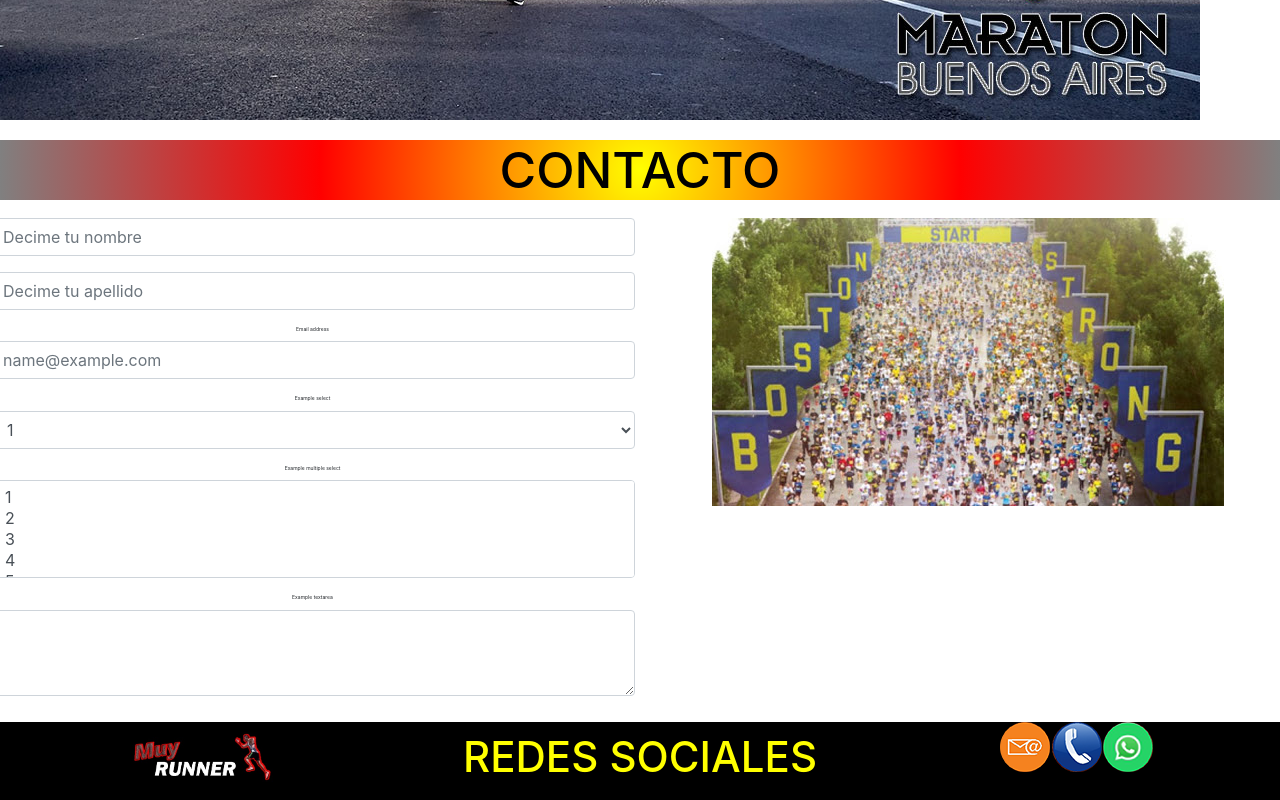
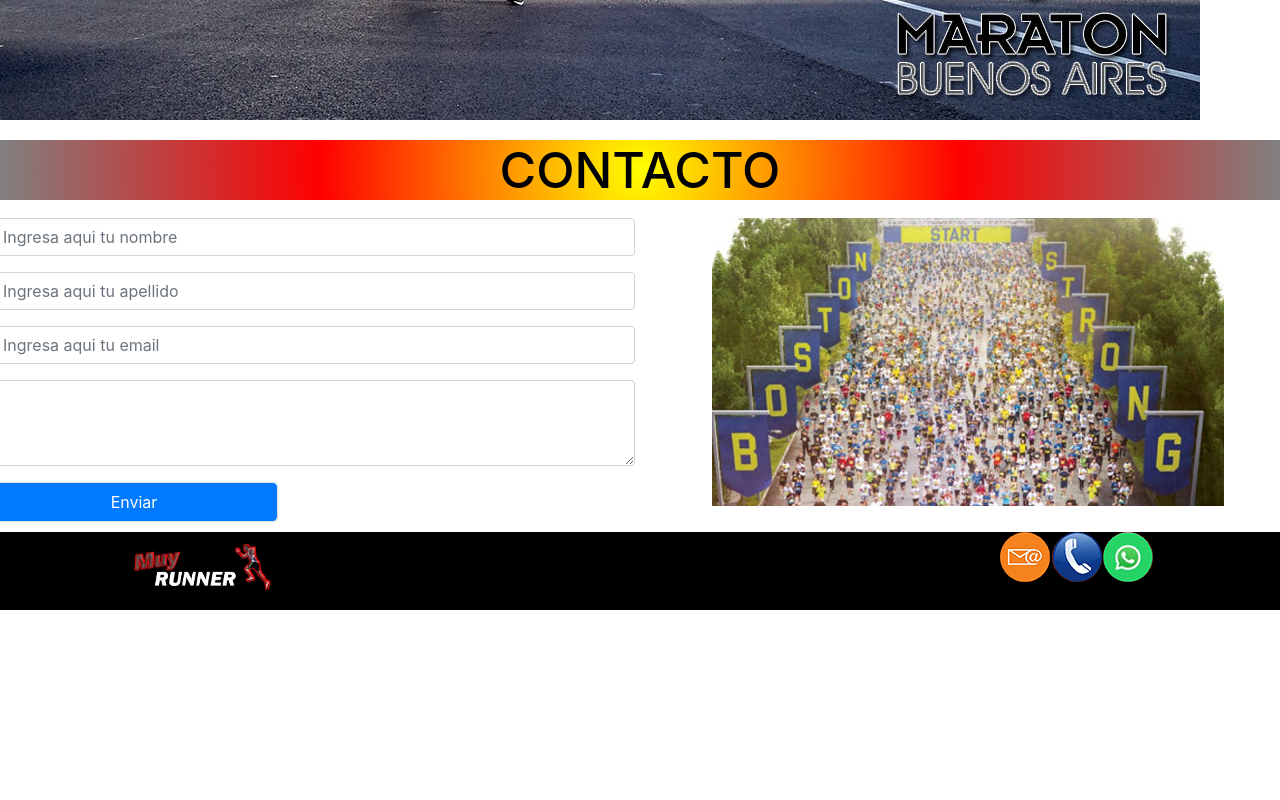
Before and after one commit to Margusp1977/Clase15_c16645, a website: page pages/contacto.html in a window 1280 px wide. Shown: the part 621-1421 px from the top of the page. After the commit the page ends 1231 px from the top, so only its background shows below. Drawn offline with nearby package versions, Linux system fonts and the light colour scheme; files that its build step writes are made by us from their sources.

Commit message:
se realizaron cambios de formato en contacto.html

```diff
--- a/pages/contacto.html
+++ b/pages/contacto.html
@@ -68,40 +68,21 @@
 			<div class="col-lg-6 col-xs-12 paddingLR" data-aos="fade-up">
 				<form>
 				   <div class="form-group">
-				    <input type="text" class="form-control" id="exampleFormControlInput1" placeholder="Decime tu nombre">
+				    <input type="text" class="form-control" id="exampleFormControlInput1" placeholder="Ingresa aqui tu nombre">
 				  </div>
 				   <div class="form-group">
-				    <input type="text" class="form-control" id="exampleFormControlInput2" placeholder="Decime tu apellido">
+				    <input type="text" class="form-control" id="exampleFormControlInput2" placeholder="Ingresa aqui tu apellido">
 				  </div>
 				  <div class="form-group">
-				    <label for="exampleFormControlInput1">Email address</label>
-				    <input type="email" class="form-control" id="exampleFormControlInput1" placeholder="name@example.com">
+				    <input type="email" class="form-control" id="exampleFormControlInput1" placeholder="Ingresa aqui tu email">
 				  </div>
 				  <div class="form-group">
-				    <label for="exampleFormControlSelect1">Example select</label>
-				    <select class="form-control" id="exampleFormControlSelect1">
-				      <option>1</option>
-				      <option>2</option>
-				      <option>3</option>
-				      <option>4</option>
-				      <option>5</option>
-				    </select>
-				  </div>
-				  <div class="form-group">
-				    <label for="exampleFormControlSelect2">Example multiple select</label>
-				    <select multiple class="form-control" id="exampleFormControlSelect2">
-				      <option>1</option>
-				      <option>2</option>
-				      <option>3</option>
-				      <option>4</option>
-				      <option>5</option>
-				    </select>
-				  </div>
-				  <div class="form-group">
-				    <label for="exampleFormControlTextarea1">Example textarea</label>
 				    <textarea class="form-control" id="exampleFormControlTextarea1" rows="3"></textarea>
 				  </div>
 				</form>
+				<div class="card" style="width: 18rem;">
+					<a href="#" class="btn btn-primary">Enviar</a>
+				</div>
 			</div>
 			<div class="col-lg-6 col-xs-12 paddingLR" data-aos="fade-up">
 				<img src="../assets/img/boston.jpg" alt="corredora" class="img-fluid">
--- a/scss/_colores.scss
+++ b/scss/_colores.scss
@@ -1,6 +1,6 @@
 $negro:black;
 $rojo:red;
-$amarillo:yellow;
+$amarillo:black;
 $azul:cornflowerblue;
 $azul:blue;
 
--- a/scss/_responsive.scss
+++ b/scss/_responsive.scss
@@ -1,5 +1,6 @@
 .navbar-expand-lg .navbar-collapse{
     justify-content: flex-end
+
 }
 
 .footerFlex{
```
Also changed, not shown: pages/corredor.html (+5 -5 lines), css/estilo.css.
